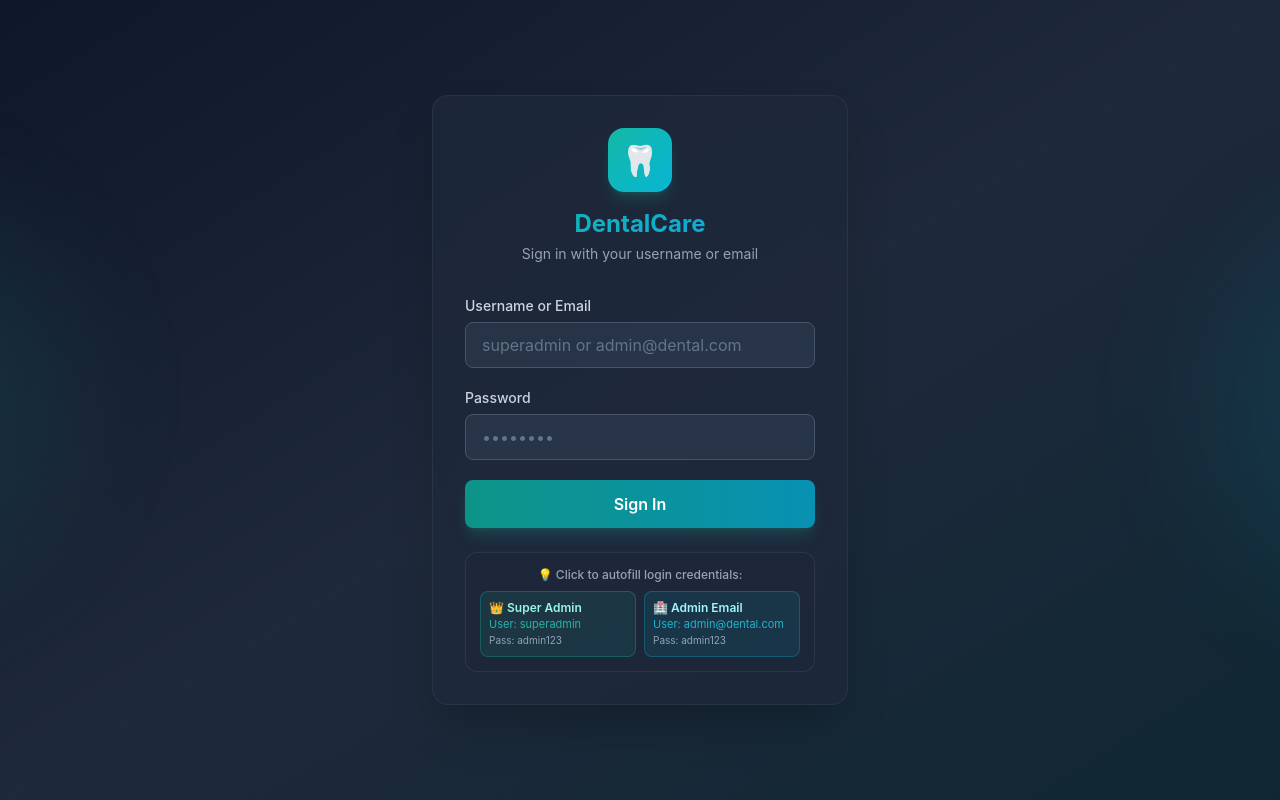
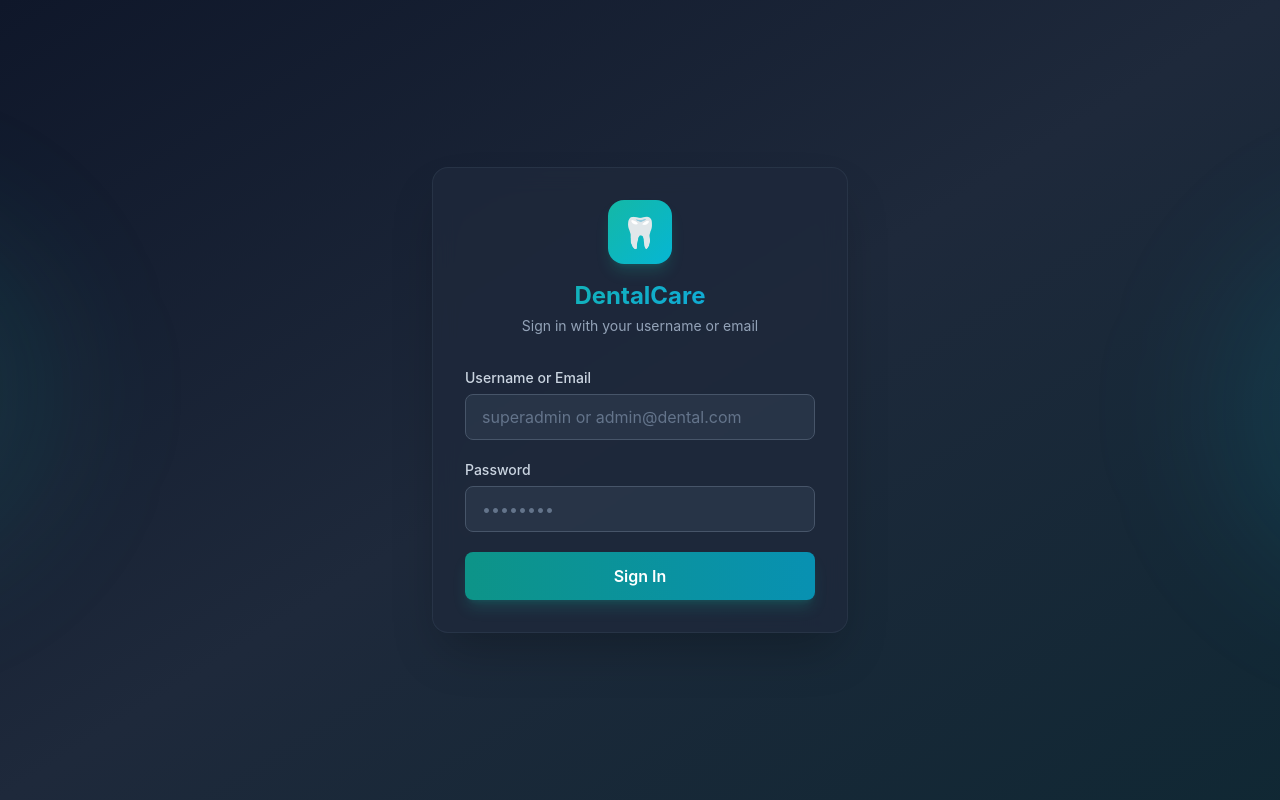
Before and after one commit to carab6060-maker/dental-managment-system, a Next.js app: page /login in a window 1280 px wide. Built offline with nearby package versions, Linux system fonts and the light colour scheme.

Commit message:
fix(login): remove quick-fill credentials section from login page

```diff
--- a/src/app/login/page.tsx
+++ b/src/app/login/page.tsx
@@ -27,11 +27,6 @@ export default function LoginPage() {
     }
 
     setLoading(false);
-  };
-
-  const fillCredentials = (user: string, pass: string) => {
-    setUsernameOrEmail(user);
-    setPassword(pass);
   };
 
   return (
@@ -100,31 +95,6 @@ export default function LoginPage() {
               )}
             </button>
           </form>
-
-          {/* Quick-fill credentials badge */}
-          <div className="mt-6 p-3.5 rounded-xl bg-slate-800/60 border border-slate-700/60 text-xs">
-            <p className="text-slate-400 font-medium mb-2 text-center">💡 Click to autofill login credentials:</p>
-            <div className="grid grid-cols-2 gap-2">
-              <button
-                type="button"
-                onClick={() => fillCredentials('superadmin', 'admin123')}
-                className="p-2 rounded-lg bg-teal-500/10 hover:bg-teal-500/20 border border-teal-500/30 text-teal-300 text-left transition-colors"
-              >
-                <div className="font-semibold text-teal-200">👑 Super Admin</div>
-                <div className="text-[11px] text-teal-400/80">User: superadmin</div>
-                <div className="text-[10px] text-slate-400">Pass: admin123</div>
-              </button>
-              <button
-                type="button"
-                onClick={() => fillCredentials('admin@dental.com', 'admin123')}
-                className="p-2 rounded-lg bg-cyan-500/10 hover:bg-cyan-500/20 border border-cyan-500/30 text-cyan-300 text-left transition-colors"
-              >
-                <div className="font-semibold text-cyan-200">🏥 Admin Email</div>
-                <div className="text-[11px] text-cyan-400/80">User: admin@dental.com</div>
-                <div className="text-[10px] text-slate-400">Pass: admin123</div>
-              </button>
-            </div>
-          </div>
         </div>
       </div>
     </div>
```
